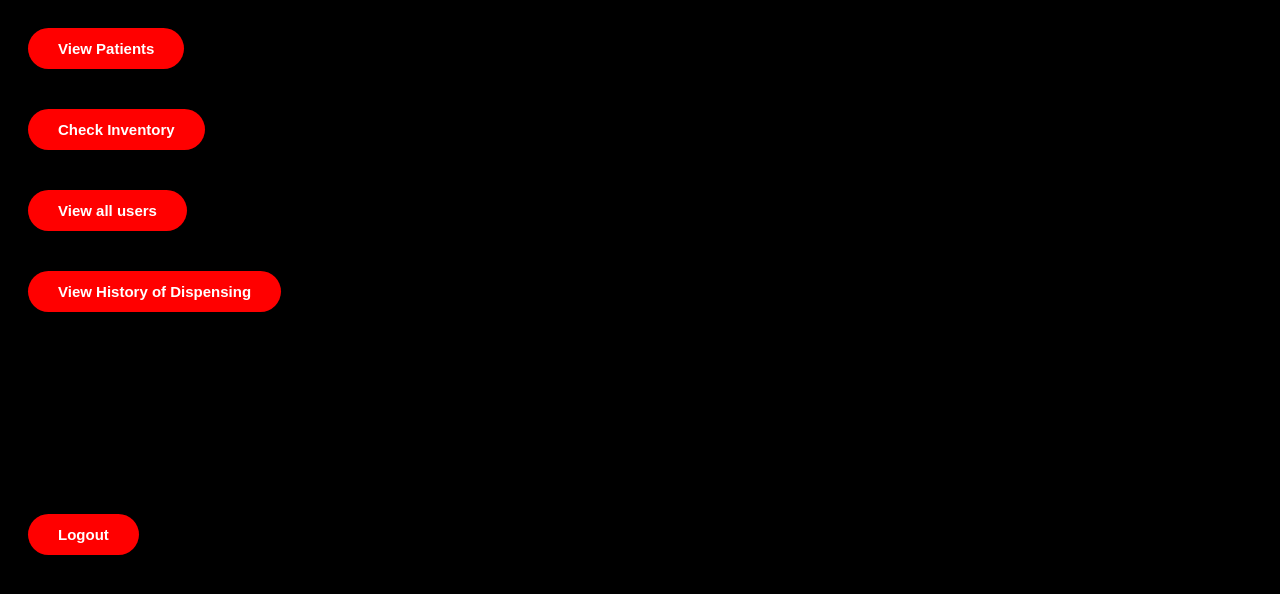
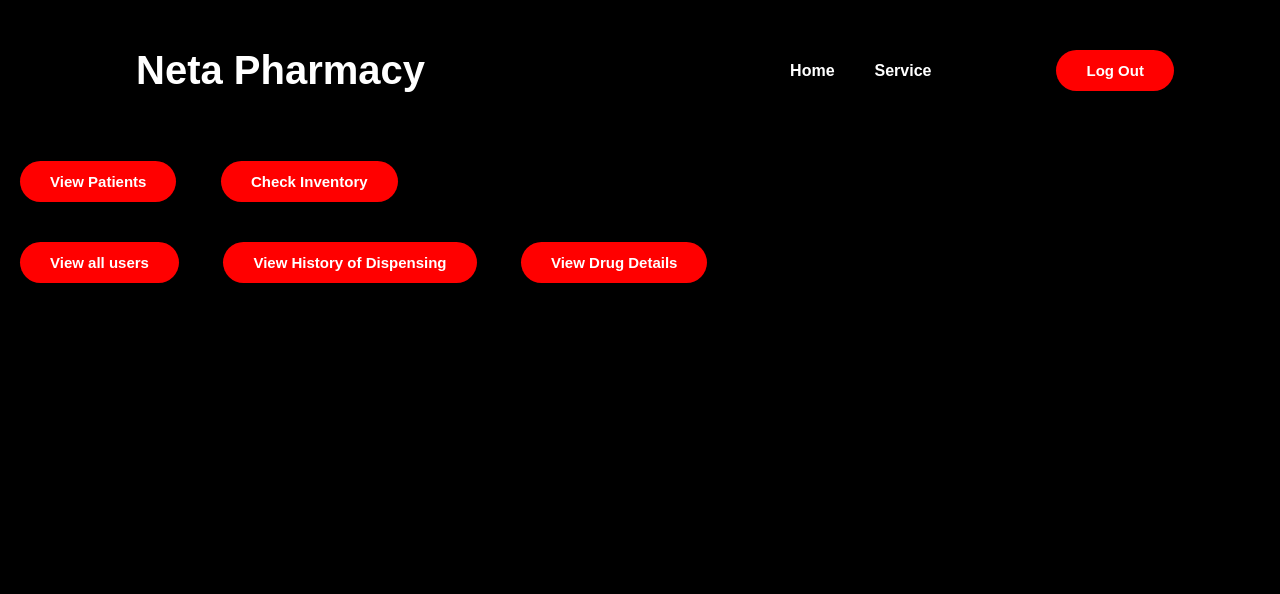
Before and after one commit to NgenoMark/Drug-Dispensing-Tool, a PHP site: page /adminpage.php in a window 1280 px wide. Shown: the top 594 px of the page. Run offline with PHP 8.4, Linux system fonts and the light colour scheme.

Commit message:
New button and editing admin name

```diff
--- a/MePage/adminpage.php
+++ b/MePage/adminpage.php
@@ -30,32 +30,39 @@
 
         .welcome-container {
             display: flex;
-            justify-content: flex-end;
-            align-items: center;
+
             margin: 20px;
             color: white;
         }
 
         .welcome-container h1 {
-            margin-left: 20px;
+            margin-right: 220px;
         }
     </style>
 </head>
 
 <body>
+
+<?php
+    include("header.php")
+?>
     <?php
+
     session_start();
+
+
+
     if (isset($_SESSION['username'])) {
         $username = $_SESSION['username'];
         echo "<div class='welcome-container'><h1>Welcome, $username</h1></div>";
     }
     ?>
 
-    <button class="btn" onclick="redirectToPatients()"> View Patients</button> <br>
+    <button class="btn" onclick="redirectToPatients()"> View Patients</button>
     <button class="btn" onclick="redirectToInventory()"> Check Inventory </button> <br>
-    <button class="btn" onclick="redirectToUsers()"> View all users </button> <br>
-    <button class = "btn"  onclick="redirectToHistory()"> View History of Dispensing</button><br><br><br><br><br><br><br><br><br><br>
-    <button  class = "btn" onclick = "redirectToLogout()"> Logout </button>
+    <button class="btn" onclick="redirectToUsers()"> View all users </button>
+    <button class = "btn"  onclick="redirectToHistory()"> View History of Dispensing</button>
+    <button class = "btn" onclick = "redirecttoDrugDetails()"> View Drug Details </button><br><br><br><br><br><br><br><br><br><br>
 
 
     <script>
@@ -71,12 +78,15 @@
             window.location.href = ("users.php");
         }
 
-        function redirectToHistory()
-{
-    window.location.href=("historyfetch.php")
-}
+        function redirectToHistory(){
+            window.location.href=("historyfetch.php")
+        }
 
-function redirectToLogout(){
+        function redirecttoDrugDetails(){
+            window.location.href = "drugdisplay.php"
+        }
+
+        function redirectToLogout(){
             window.location.href = "logoutpage.html";
         }
 
```
